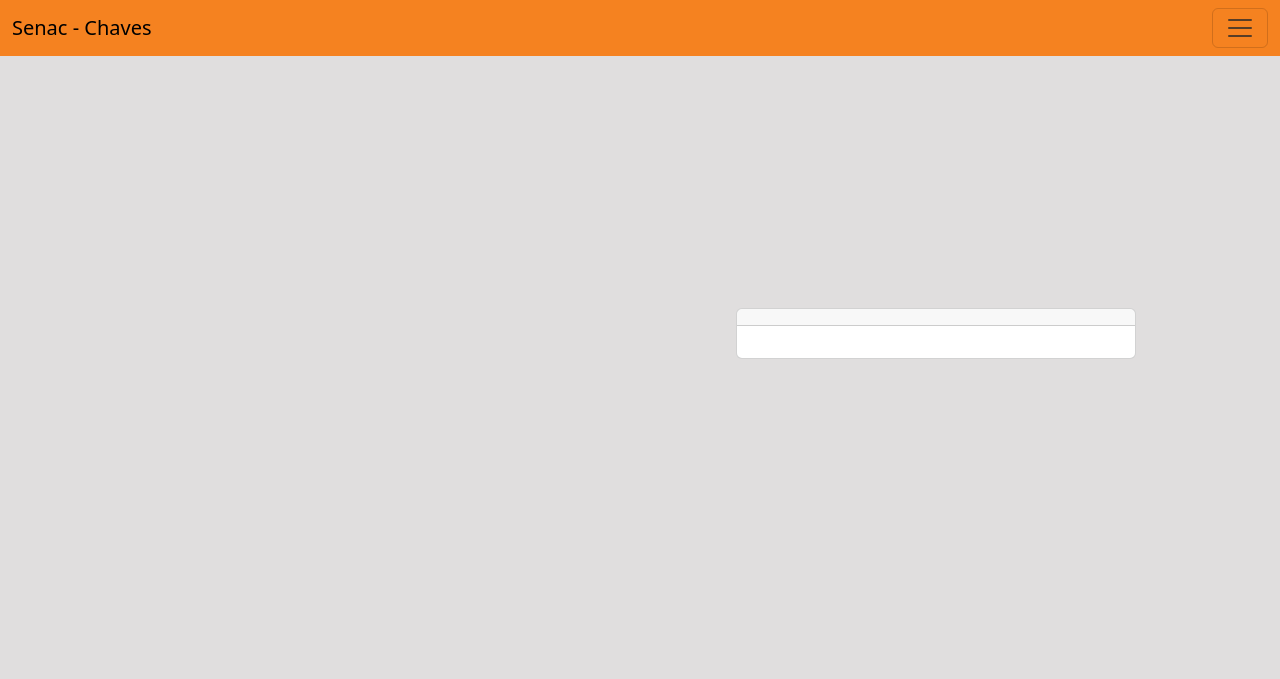
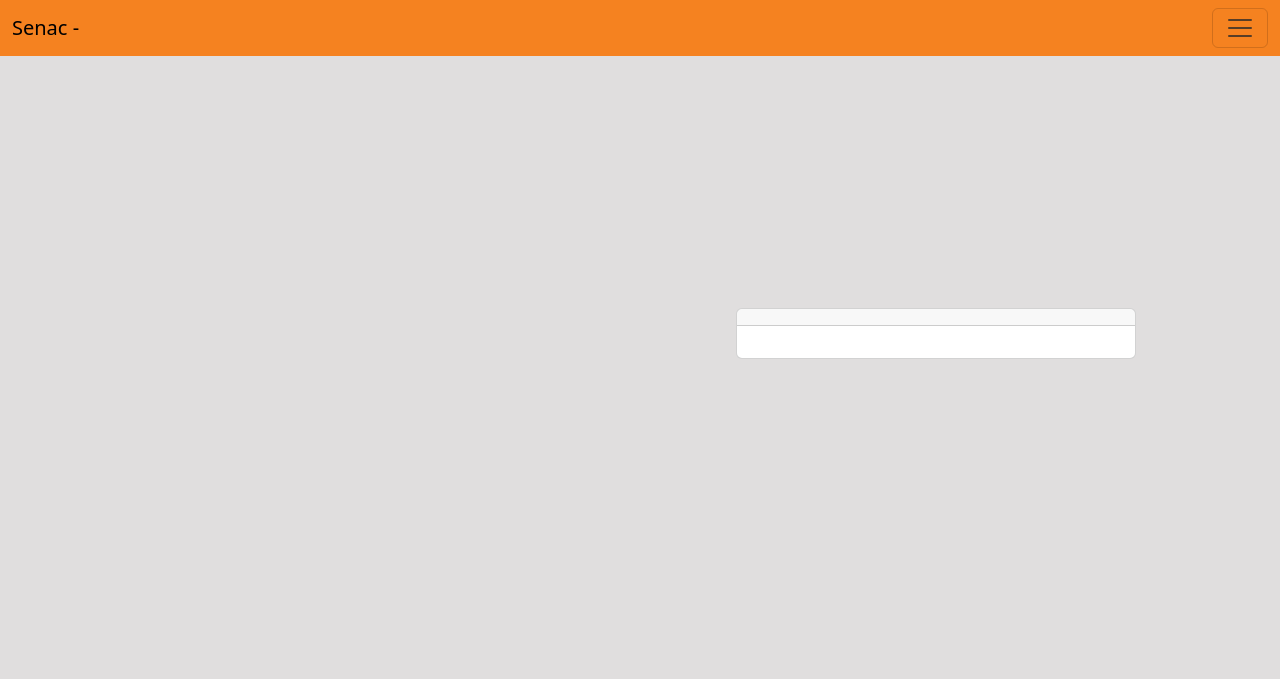
Before and after one commit to bryanmattosta/Sistema-Gerenciador-de-Chaves-senac, a Flask app: template PI chaves/templates/base.html in a window 1280 px wide. Shown: the top 679 px of the page. Run offline with Flask 3, Linux system fonts and the light colour scheme; the template is opened without the code that fills it, so the values that code supplies are empty.

Commit message:
base_alterada

```diff
--- a/PI chaves/templates/base.html
+++ b/PI chaves/templates/base.html
@@ -13,7 +13,7 @@
 <header id="cabecalho">
 <nav class="navbar navbar-custom fixed-top">
   <div class="container-fluid">
-    <a class="navbar-brand" href="#">Senac - Chaves</a>
+    <a class="navbar-brand" href="#">Senac - {% block navbar %} {% endblock %} </a>
     <button class="navbar-toggler" type="button" data-bs-toggle="offcanvas" data-bs-target="#offcanvasDarkNavbar" aria-controls="offcanvasDarkNavbar" aria-label="Toggle navigation">
       <span class="navbar-toggler-icon"></span>
     </button>
```
